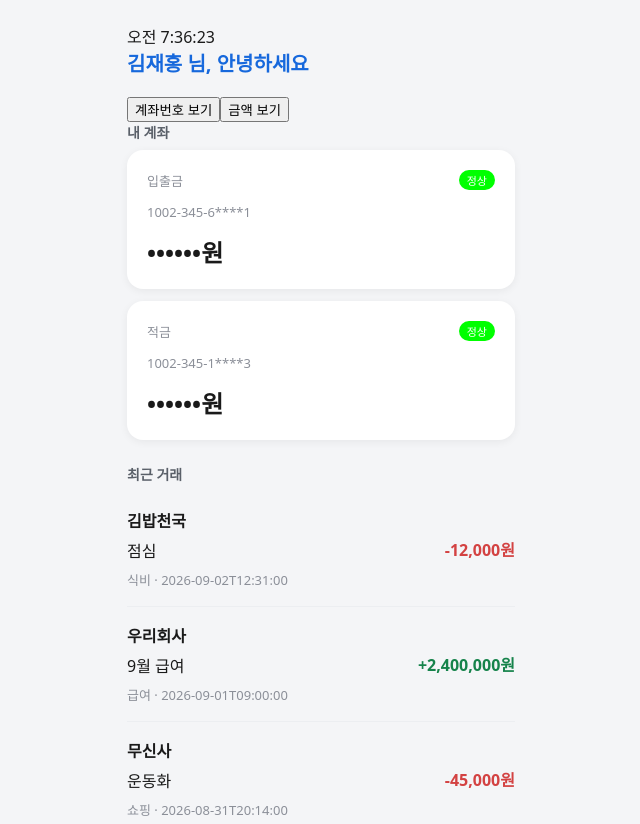
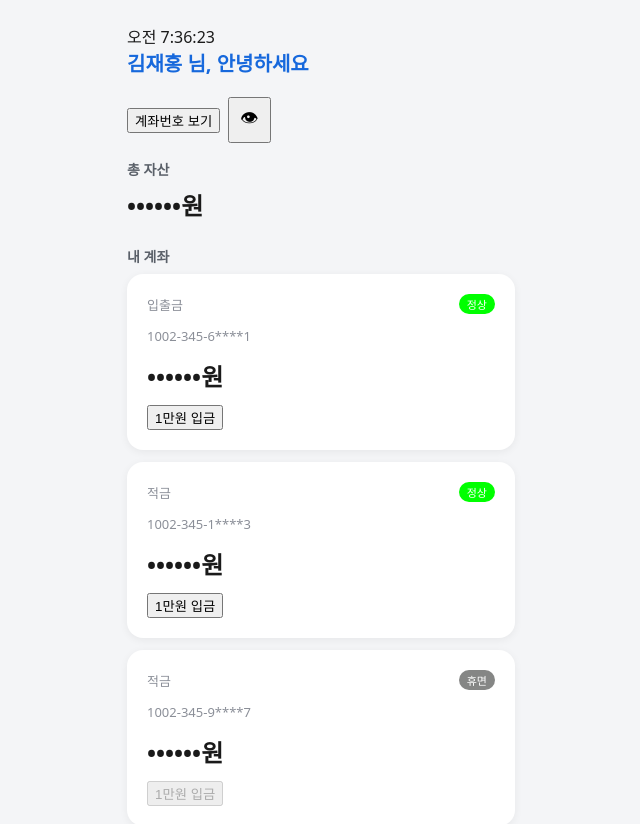
Before and after one commit to Jasonkim1109/02_react, a React (Vite) app in the folder won-banking-mini/: page / in a window 1280 px wide. Shown: the top 824 px of the page, without its empty margins (319-959 px from the left). Built offline with nearby package versions, Linux system fonts and the light colour scheme.

Commit message:
feat: to-do list 실습

```diff
--- a/won-banking-mini/src/App.css
+++ b/won-banking-mini/src/App.css
@@ -19,6 +19,19 @@ h1 {
   margin: 0 0 20px;
 }
 
+.controls {
+  display: flex;
+  align-items: center;
+  gap: 8px;
+  margin-bottom: 16px;
+}
+
+.eye-button {
+  min-width: 40px;
+  padding: 6px 10px;
+  font-size: 18px;
+}
+
 .card {
   background: #ffffff;
   border-radius: 16px;
@@ -32,34 +45,50 @@ h1 {
   font-weight: 700;
 }
 
+.total-assets {
+  display: block;
+  font-size: 24px;
+}
+
+.deposit-button {
+  display: block;
+  margin-top: 12px;
+}
+
 .muted {
   color: #8b8f98;
   font-size: 13px;
 }
 
-.transaction-row {
+.tx-row {
   display: flex;
   align-items: center;
   justify-content: space-between;
-  gap: 16px;
-  padding: 16px 0;
+  gap: 20px;
+  padding: 20px 4px;
   border-bottom: 1px solid #eceef1;
 }
 
-.transaction-row:last-child {
+.tx-row:last-child {
   border-bottom: 0;
 }
 
-.transaction-row p {
-  margin: 6px 0;
+.tx-row > div:last-child {
+  min-width: 108px;
+  text-align: right;
 }
 
-.deposit {
+.tx-row > div:first-child {
+  min-width: 0;
+  overflow-wrap: anywhere;
+}
+
+.amount-in {
   color: #16834b;
   white-space: nowrap;
 }
 
-.withdrawal {
+.amount-out {
   color: #d34242;
   white-space: nowrap;
 }
--- a/won-banking-mini/src/App.jsx
+++ b/won-banking-mini/src/App.jsx
@@ -5,80 +5,68 @@ import Panel from './components/panel.jsx'
 import AccountCard from './components/accountCard.jsx'
 import Header from './components/header.jsx'
 import TransactionRow from './components/TransactionRow.jsx'
-import { transactions } from './data/mockData.js'
+import { accounts as initialAccounts, transactions } from './data/mockData.js'
+import { formatWonMasked } from './utils/format.js'
 import { useState } from 'react'
 // 02_html기초.html 안에 만들었던 계좌카드의 css를 가져와서
 // 아래에 있는 카드를 좀더 그럴듯하게 꾸며보세요.
 // 실제로 사용될 화면을 그립니다.
 function App() {
 
-  // 화면이 렌더링 되기 위해 필요로 하는 값(data)을 적습니다.
-  // 1. 데이터
-  // 계좌 목록 (실제 서비스에서는 백엔드 DB에서 내려오는 데이터가 뿌려집니다)
-  const accounts = [
-    {
-      accountId: 1,
-      accountNo: "1002-345-678901", //
-      accountType: "입출금", //
-      balance: 1523000, //
-      status: "정상",
-      ownerName: "김연지", //
-    },
-    {
-      accountId: 2,
-      accountNo: "1002-345-112233",
-      accountType: "적금",
-      balance: 1200000,
-      status: "정상",
-      ownerName: "김연지",
-    },
-    {
-      accountId: 3,
-      accountNo: "1002-345-998877",
-      accountType: "적금",
-      balance: 397000,
-      status: "휴면",
-      ownerName: "김연지",
-    },
-  ]
+  const [accounts, setAccounts] = useState(initialAccounts)
+  const [showFullNo, setShowFullNo] = useState(false);
+  const [showAmount, setShowAmount] = useState(false)
+  const totalAssets = accounts.reduce((total, account) => total + account.balance, 0)
 
-  // flag 변수: 깃발을 들어서 교통량을 제어하는 것처럼 이 변수의 역할은 특정 로직을 끄거나 켜거나 밖에 없기 때문에
-  // flag 변수를 사용할 때는 default 값을 false로 만들고 시작하는 로직을 권장
-  const [showFullNo, setShowFullNo] = useState(false);
-  //     ↑현재 값      ↑바꾸는 함수              ↑처음값
-  const [showAmount, setShowAmount] = useState(false)
-  // XML에서는 여는 꺽쇠 안의 태그가 무엇이든 될 수 있기 때문에 <이름>김연지 </이름>
-  // JSX 가 소문자 태그는 HTML, 대문자로 시작하는 태그는 컴포넌트로 인식
-  // return ( ) 바깥에서는 일반 자바스크립트처럼 // 로 주석을 적습니다.
-  // return 뒤에 렌더링 될 부분을 적습니다.
+  function handleDeposit(accountId) {
+    setAccounts((currentAccounts) => currentAccounts.map((account) => (
+      account.accountId === accountId
+        ? { ...account, balance: account.balance + 10000 }
+        : account
+    )))
+  }
+
   return (
     <>
     <Clock/>
     <Header/>
-    <button onClick={() => setShowFullNo(!showFullNo)}>
+    <div className="controls">
+      <button onClick={() => setShowFullNo(!showFullNo)}>
       {showFullNo ? "계좌번호 숨기기" : "계좌번호 보기"}
-    </button>
-      <button onClick={() => setShowAmount(!showAmount)}>
-      {showAmount ? "금액 숨기기" : "금액 보기"}
-    </button>
+      </button>
+      <button
+        className="eye-button"
+        onClick={() => setShowAmount(!showAmount)}
+        aria-label={showAmount ? "금액 숨기기" : "금액 보이기"}
+        title={showAmount ? "금액 숨기기" : "금액 보이기"}
+      >
+        👁
+      </button>
+    </div>
 
-    <Panel title={"내 계좌"}>
-        <AccountCard accountNo={accounts[0].accountNo}
-                  accountType={accounts[0].accountType}
-                  balance={accounts[0].balance}
-              status={accounts[0].status}
-              showFullNo={showFullNo}
-              showAmount={showAmount}/>
-      <AccountCard accountNo={accounts[1].accountNo}
-          accountType={accounts[1].accountType}
-          balance={accounts[1].balance}
-          status={accounts[1].status}
+    <Panel title="총 자산">
+      <strong className="total-assets">
+        {formatWonMasked(totalAssets, !showAmount)}
+      </strong>
+    </Panel>
+
+    <Panel title="내 계좌">
+      {accounts.map((account) => (
+        <AccountCard
+          key={account.accountId}
+          {...account}
           showFullNo={showFullNo}
-          showAmount={showAmount}/>
+          showAmount={showAmount}
+          onDeposit={() => handleDeposit(account.accountId)}
+        />
+      ))}
     </Panel>
     <Panel title="최근 거래">
       {transactions.map((transaction, index) => (
-        <TransactionRow key={`${transaction.txDatetime}-${index}`} {...transaction} />
+        <TransactionRow
+          key={`${transaction.txDatetime}-${index}`}
+          {...transaction}
+        />
       ))}
     </Panel>
     </>
--- a/won-banking-mini/src/components/TransactionRow.jsx
+++ b/won-banking-mini/src/components/TransactionRow.jsx
@@ -9,19 +9,23 @@ function TransactionRow({
 	txDatetime,
 }) {
 	return (
-		<article className="transaction-row">
+		<div className="tx-row">
 			<div>
 				<strong>{counterparty}</strong>
-				<p>{memo}</p>
+				<br />
 				<span className="muted">
-					{category} · {txDatetime}
+					{category} · {memo}
 				</span>
 			</div>
-			<strong className={txType === "입금" ? "deposit" : "withdrawal"}>
-				{txType === "입금" ? "+" : "-"}
-				{formatWon(amount)}
-			</strong>
-		</article>
+			<div>
+				<strong className={txType === "입금" ? "amount-in" : "amount-out"}>
+					{txType === "입금" ? "+" : "-"}
+					{formatWon(amount)}
+				</strong>
+				<br />
+				<span className="muted">{txDatetime.slice(11, 16)}</span>
+			</div>
+		</div>
 	);
 }
 
--- a/won-banking-mini/src/components/accountCard.jsx
+++ b/won-banking-mini/src/components/accountCard.jsx
@@ -2,7 +2,7 @@
 import StatusBadge from "./StatusBadge";
 import { formatWonMasked, maskAccountNo } from "../utils/format";
 
-function AccountCard({ accountNo, accountType, balance, status, showFullNo, showAmount }) {
+function AccountCard({ accountNo, accountType, balance, status, showFullNo, showAmount, onDeposit }) {
   return (
     <div className="card">
       <div className="row">
@@ -11,6 +11,13 @@ function AccountCard({ accountNo, accountType, balance, status, showFullNo, show
       </div>
       <p className="muted">{showFullNo ? accountNo : maskAccountNo(accountNo)}</p>
       <strong className="balance">{formatWonMasked(balance, !showAmount)}</strong>
+      <button
+        className="deposit-button"
+        onClick={onDeposit}
+        disabled={status !== "정상"}
+      >
+        1만원 입금
+      </button>
     </div>
   );
 }
```
